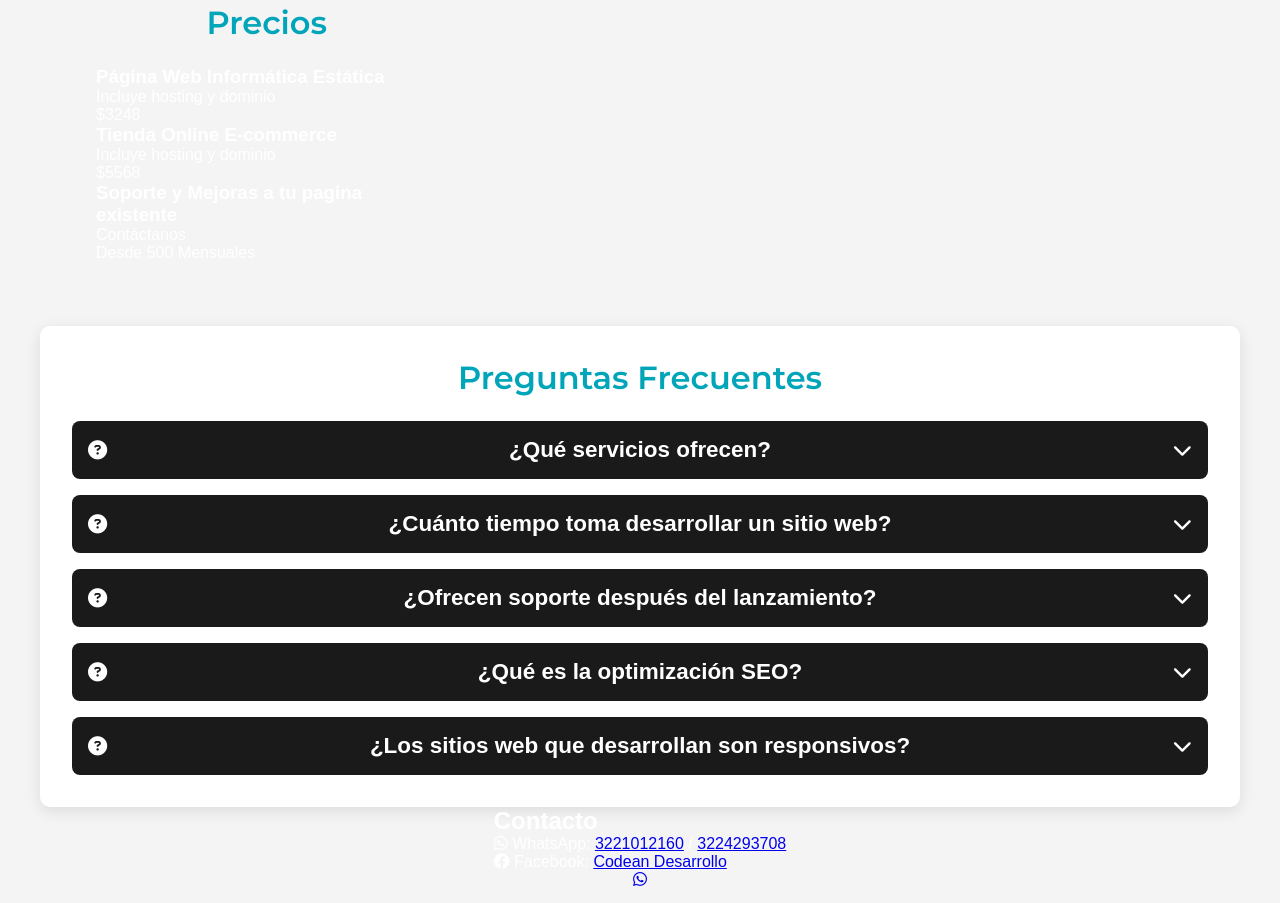
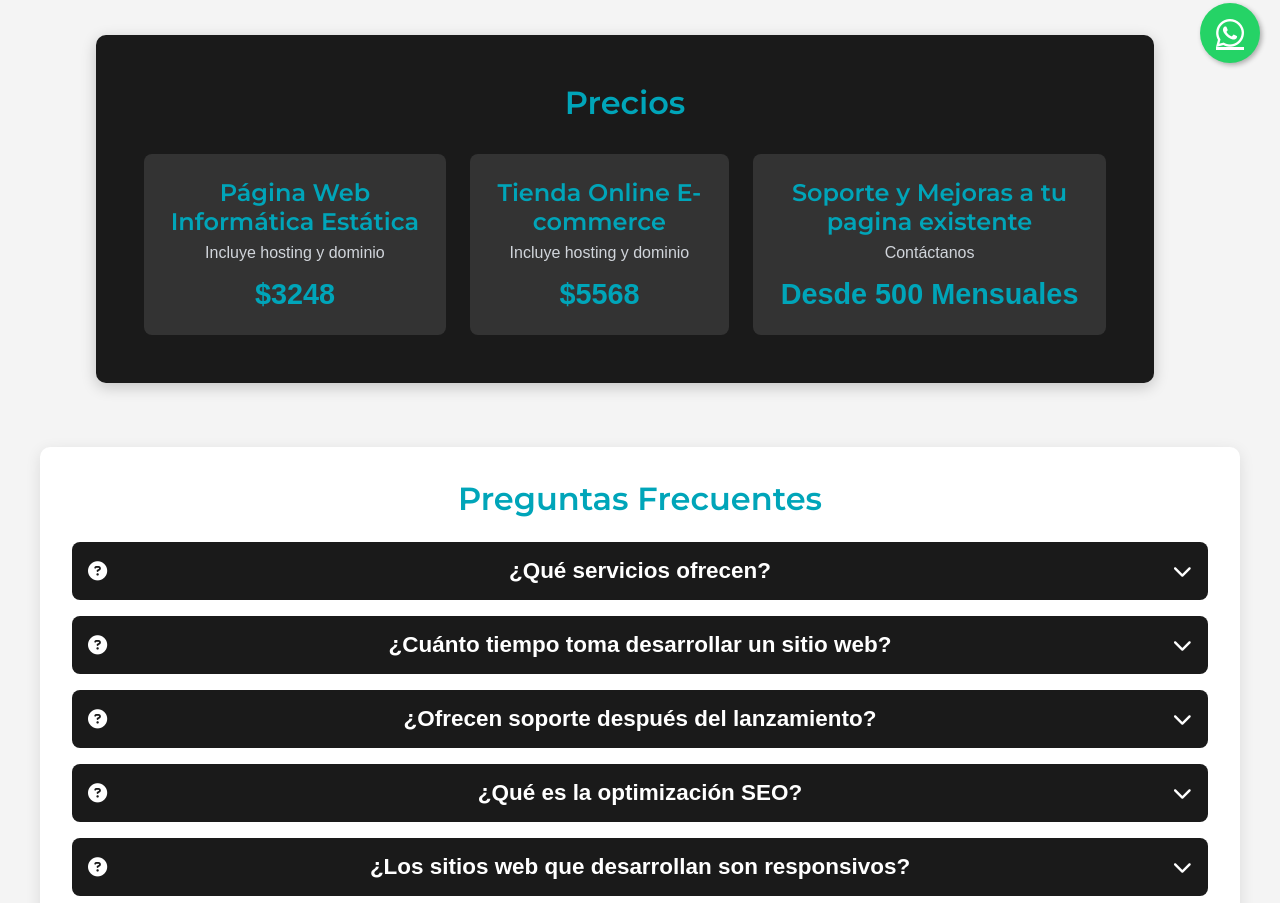
Before and after one commit to codeandesarrollo/codean, a plain HTML site: page index.html in a window 1280 px wide. Shown: the part 717-1620 px from the top of the page. Drawn offline with nearby package versions, Linux system fonts and the light colour scheme.

Commit message:
Update styles.css

```diff
--- a/styles.css
+++ b/styles.css
@@ -16,7 +16,7 @@ body {
     flex-direction: column;
     align-items: center;
     overflow-x: hidden;
-    cursor: url('imagenes/JH-Photoroom\ \(1\).png'), auto;
+    cursor: url('imagenes/JH-Photoroom (1).png'), auto;
     padding: 2rem 0;
 }
 
@@ -97,6 +97,69 @@ main {
     transform: scale(1.1);
 }
 
+/* Sección de Precios */
+.pricing {
+    width: 310%;
+    max-width: 1200px;
+    background-color: #1a1a1a;
+    padding: 3rem;
+    border-radius: 10px;
+    box-shadow: 0 4px 15px rgba(0, 0, 0, 0.2);
+    margin-top: 2rem;
+}
+
+.pricing .section-title {
+    text-align: center;
+    margin-bottom: 2rem;
+    font-family: 'Montserrat', sans-serif;
+    font-size: 2rem;
+    color: #00A5B9;
+}
+
+.pricing-container {
+    display: flex;
+    flex-direction: column;
+    gap: 1.5rem;
+}
+
+@media(min-width: 768px) {
+    .pricing-container {
+        flex-direction: row;
+    }
+}
+
+.pricing-item {
+    background-color: #333333;
+    padding: 1.5rem;
+    border-radius: 8px;
+    text-align: center;
+    transition: transform 0.3s ease, box-shadow 0.3s ease;
+}
+
+.pricing-item:hover {
+    transform: translateY(-5px);
+    box-shadow: 0 8px 20px rgba(0, 0, 0, 0.3);
+}
+
+.pricing-item h3 {
+    font-family: 'Montserrat', sans-serif;
+    font-size: 1.5rem;
+    color: #00A5B9;
+    margin-bottom: 0.5rem;
+}
+
+.pricing-item p {
+    font-size: 1rem;
+    color: #d1d5db;
+    margin-bottom: 1rem;
+}
+
+.pricing-item .price {
+    font-size: 1.8rem;
+    font-weight: bold;
+    color: #00A5B9;
+}
+
 /* Sección de Preguntas Frecuentes (FAQ) */
 .faq {
     width: 100%;
@@ -165,3 +228,60 @@ main {
 .faq-item.active .faq-answer {
     display: block;
 }
+
+/* Sección de Contacto */
+footer.contact-info {
+    width: 100%;
+    background-color: #1a1a1a;
+    padding: 2rem 0;
+    text-align: center;
+    margin-top: 2rem;
+}
+
+footer.contact-info .contact-container {
+    max-width: 1200px;
+    margin: 0 auto;
+    display: flex;
+    flex-direction: column;
+    align-items: center;
+    gap: 1rem;
+    color: #ffffff;
+}
+
+footer.contact-info a {
+    color: #00A5B9;
+    text-decoration: none;
+    font-weight: bold;
+    transition: color 0.3s ease;
+}
+
+footer.contact-info a:hover {
+    color: #ffffff;
+}
+
+footer.contact-info i {
+    margin-right: 0.5rem;
+}
+
+/* Burbuja flotante de WhatsApp */
+.whatsapp-float {
+    position: fixed;
+    bottom: 20px;
+    right: 20px;
+    background-color: #25d366;
+    color: #fff;
+    border-radius: 50%;
+    width: 60px;
+    height: 60px;
+    display: flex;
+    align-items: center;
+    justify-content: center;
+    font-size: 2rem;
+    box-shadow: 2px 2px 5px rgba(0,0,0,0.3);
+    z-index: 1000;
+    transition: transform 0.3s ease;
+}
+
+.whatsapp-float:hover {
+    transform: scale(1.1);
+}
```
